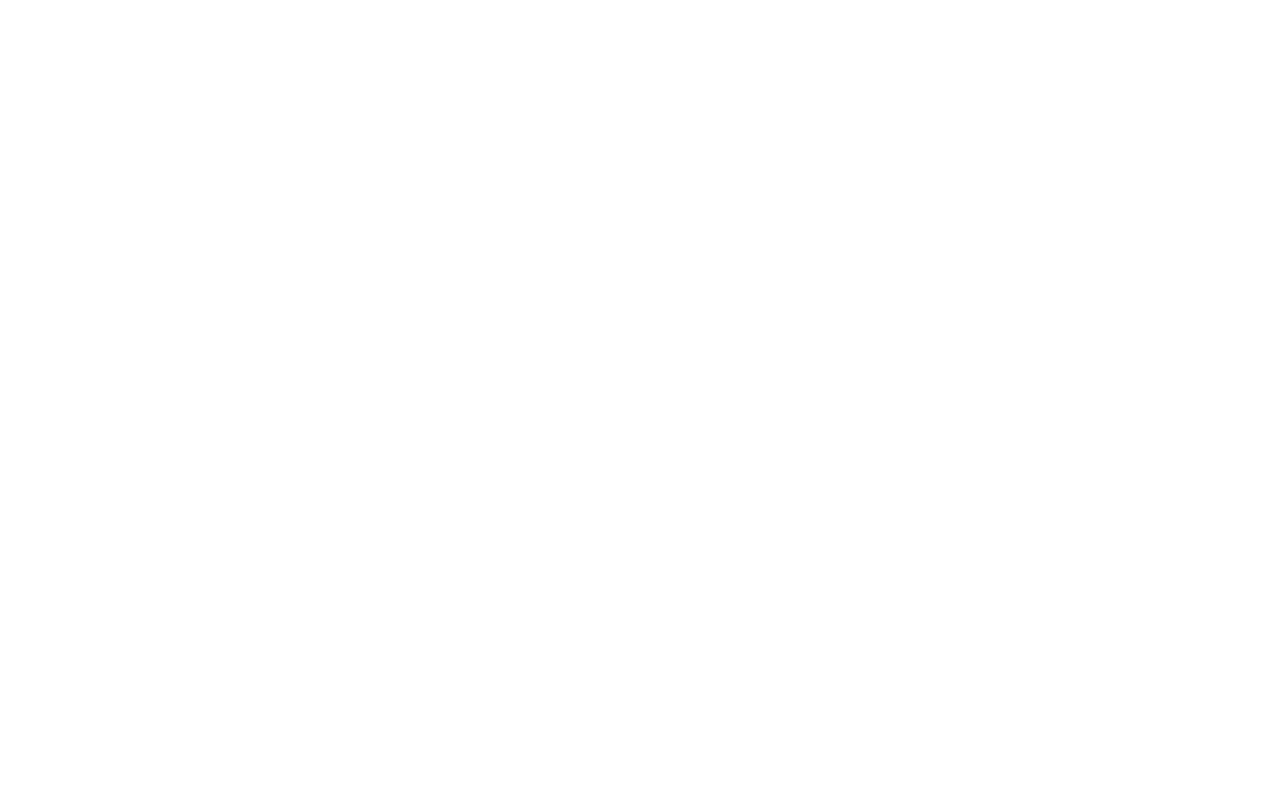
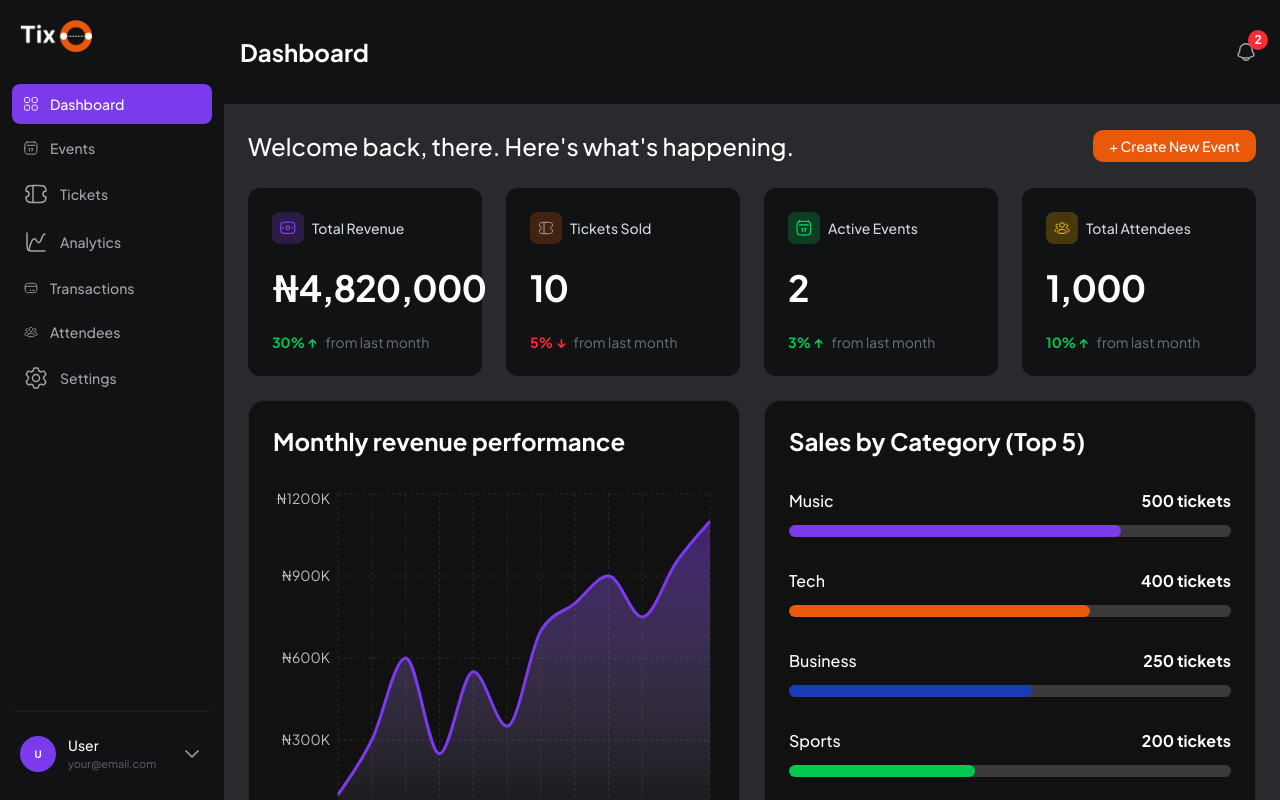
Before and after one commit to dev-prosper99/interns-project, a React (Vite) app: page /Dashboard in a window 1280 px wide. Before the commit this address had no page. Shown: the top 800 px of the page. Built offline with nearby package versions, Linux system fonts and the light colour scheme.

Commit message:
Add Dashboard route, implement logout functionality, and enhance user data handling in authentication

```diff
--- a/src/App.tsx
+++ b/src/App.tsx
@@ -3,9 +3,9 @@
 import Discover from "./pages/Discover";
 import ContactUs from "./pages/ContactUs";
 import AboutUs from "./pages/AboutUs";
-import SignUp from "./pages/Authentication/SignUp"
+import SignUp from "./pages/Authentication/SignUp";
 import Login from "./pages/Authentication/Login";
-
+import Dashboard from "./pages/Dashboard";
 
 function App() {
   return (
@@ -17,6 +17,7 @@
         <Route path="/about-us" element={<AboutUs />} />
         <Route path="/sign-up" element={<SignUp />} />
         <Route path="/login" element={<Login />} />
+        <Route path="/Dashboard" element={<Dashboard />} />
       </Routes>
     </div>
   );
--- a/src/assets/icons.tsx
+++ b/src/assets/icons.tsx
@@ -1184,3 +1184,19 @@
 
   );
 };
+export const LogoutIcon = (props: SVGProps<SVGSVGElement>) => {
+  return(
+    <svg width="24" height="24" viewBox="0 0 24 24" fill="none" xmlns="http://www.w3.org/2000/svg" {...props}>
+<path d="M15 17.625C14.9264 19.4769 13.3831 21.0494 11.3156 20.9988C10.8346 20.987 10.2401 20.8194 9.05112 20.484C6.18961 19.6768 3.70555 18.3203 3.10956 15.2815C3 14.723 3 14.0944 3 12.8373L3 11.1627C3 9.90561 3 9.27705 3.10956 8.71846C3.70555 5.67965 6.18961 4.32316 9.05112 3.51603C10.2401 3.18064 10.8346 3.01295 11.3156 3.00119C13.3831 2.95061 14.9264 4.52307 15 6.37501" stroke="#D42620" stroke-width="1.5" stroke-linecap="round"/>
+<path d="M21 12H10M21 12C21 11.2998 19.0057 9.99153 18.5 9.5M21 12C21 12.7002 19.0057 14.0085 18.5 14.5" stroke="#D42620" stroke-width="1.5" stroke-linecap="round" stroke-linejoin="round"/>
+</svg>
+
+  );
+};
+export const DownarrowIcon = (props: SVGProps<SVGSVGElement>) => {
+  return(
+    <svg width="24" height="24" viewBox="0 0 24 24" fill="none" xmlns="http://www.w3.org/2000/svg" {...props}>
+<path d="M6 9L12 15L18 9" stroke="#A2A4A9" stroke-width="1.6" stroke-linecap="round" stroke-linejoin="round"/>
+</svg>
+  );
+};
--- a/src/components/layouts/Sidebar.tsx
+++ b/src/components/layouts/Sidebar.tsx
@@ -1,4 +1,5 @@
 import { useState } from "react";
+import { useNavigate } from "react-router-dom";
 import {
   DashboardIcon,
   EventIcon,
@@ -7,6 +8,8 @@
   TransactionIcon,
   AttendeeIcon,
   SettingsIcon,
+  LogoutIcon,
+  DownarrowIcon
 } from "@/assets/icons";
 import logo from "@/assets/images/logo.png";
 
@@ -22,15 +25,43 @@
 
 export default function Sidebar() {
   const [active, setActive] = useState<string>("Dashboard");
+  const [showLogoutMenu, setShowLogoutMenu] = useState(false);
+  const navigate = useNavigate();
+
+  const displayName =
+    (localStorage.getItem("fullName") ||
+      localStorage.getItem("firstName") ||
+      "User")
+      .trim()
+      .replace(/\s+/g, " ") || "User";
+
+  const userEmail =
+    (localStorage.getItem("email") || "your@email.com").trim() ||
+    "your@email.com";
+
+  const initials = displayName
+    .split(" ")
+    .filter(Boolean)
+    .slice(0, 2)
+    .map((part) => part[0]?.toUpperCase())
+    .join("") || "U";
+
+  const handleLogout = () => {
+    localStorage.removeItem("token");
+    localStorage.removeItem("refreshToken");
+    localStorage.removeItem("firstName");
+    localStorage.removeItem("fullName");
+    localStorage.removeItem("email");
+    setShowLogoutMenu(false);
+    navigate("/login");
+  };
 
   return (
-    <div className="h-full  w-56 bg-neutral-1000 flex flex-col justify-between px-3 py-5">
-
-      <div>
+    <aside className="h-screen w-56 bg-neutral-1000 flex flex-col px-3 py-5 sticky top-0">
+      <div className="flex-1">
         <div className="flex items-center gap-2 px-2 mb-8">
           <img src={logo} alt="Logo" className="h-8 w-auto" />
         </div>
-
 
         <nav className="flex flex-col gap-1">
           {navItems.map(({ label, icon: Icon }) => {
@@ -43,15 +74,13 @@
                   ${
                     isActive
                       ? " text-white bg-purple-500 font-bold"
-                      : "text-neutral-400  hover:text-white"
+                      : "text-neutral-400 hover:text-white"
                   }`}
               >
-                <Icon color={`
-                  ${
-                    isActive
-                      ? "white"
-                      : "#A2A4A9"
-                  }`} style={{fontWeight: `${isActive ? 700 : 400}`}} />
+                <Icon
+                  color={isActive ? "white" : "#A2A4A9"}
+                  style={{ fontWeight: isActive ? 700 : 400 }}
+                />
 
                 {label}
               </button>
@@ -60,20 +89,45 @@
         </nav>
       </div>
 
+      <div className="mt-auto pt-4 border-t border-white/5 relative">
+        <button
+          type="button"
+          onClick={() => setShowLogoutMenu((prev) => !prev)}
+          className="w-full flex items-center gap-3 px-2 py-2 rounded-xl hover:bg-white/5 cursor-pointer text-left"
+        >
+          <div className="w-9 h-9 rounded-full bg-purple-500 flex items-center justify-center text-[10px] font-semibold text-white shrink-0">
+            {initials}
+          </div>
+          <div className="flex-1 min-w-0">
+            <p className="text-white text-sm font-medium truncate leading-tight">
+              {displayName}
+            </p>
+            <p className="text-neutral-500 text-[11px] truncate leading-tight mt-0.5">
+              {userEmail}
+            </p>
+          </div>
+          <span
+            className={`text-neutral-300 text-lg leading-none transition-transform duration-200 ${
+              showLogoutMenu ? "rotate-180" : "rotate-0"
+            }`}
+          >
+            <DownarrowIcon />
+          </span>
+        </button>
 
-      <div className="flex items-center gap-2 px-2 py-2 rounded-lg hover:bg-white/5 cursor-pointer">
-        <div className="w-8 h-8 rounded-full bg-purple-500  flex items-center justify-center text-xs font-semibold text-white shrink-0">
-          ME
-        </div>
-        <div className="flex-1 min-w-0">
-          <p className="text-white text-sm font-medium truncate">
-            Michael Events
-          </p>
-          <p className="text-neutral-500 text-xs truncate">
-            michaelevents@gmail.com
-          </p>
-        </div>
+        {showLogoutMenu && (
+          <div className="absolute bottom-full left-0 right-0 mb-2 rounded-xl bg-neutral-800 overflow-hidden shadow-lg">
+            <button
+              type="button"
+              onClick={handleLogout}
+              className="w-full flex items-center justify-center gap-2 rounded-xl px-3 py-2.5 text-sm font-medium text-red-500 hover:bg-white/5"
+            >
+              <span className="text-base"><LogoutIcon /></span>
+              Log Out
+            </button>
+          </div>
+        )}
       </div>
-    </div>
+    </aside>
   );
 }
--- a/src/pages/Dashboard.tsx
+++ b/src/pages/Dashboard.tsx
@@ -55,6 +55,9 @@
 
 const Dashboard = () => {
   const [isSidebarOpen, setIsSidebarOpen] = useState(false);
+  const firstName = (localStorage.getItem("firstName") || "there")
+    .trim()
+    .replace(/\s+/g, " ") || "there";
 
   return (
     <div className="flex ">
@@ -92,7 +95,7 @@
         <div className="p-6">
           <div className="flex flex-col md:flex-row md:items-center md:justify-between gap-4 mb-6">
             <p className="text-white text-[24px] font-medium">
-              Welcome back, Michael. Here's what's happening.
+              Welcome back, {firstName}. Here's what's happening.
             </p>
 
             <Button variant="yellow" className=" md:w-auto w-1/2">
--- a/src/pages/authentication/Login.tsx
+++ b/src/pages/authentication/Login.tsx
@@ -9,6 +9,56 @@
 import { Link, useNavigate } from "react-router-dom";
 import { useState } from "react";
 import Alert from "@/components/ui/alert";
+
+const getAuthToken = (payload: any): string | null => {
+  const candidates = [
+    payload?.token,
+    payload?.accessToken,
+    payload?.authToken,
+    payload?.jwt,
+    payload?.data?.token,
+    payload?.data?.accessToken,
+    payload?.data?.authToken,
+    payload?.data?.jwt,
+    payload?.user?.token,
+    payload?.user?.accessToken,
+  ];
+
+  const token = candidates.find(
+    (value) => typeof value === "string" && value.trim().length > 0,
+  );
+
+  return typeof token === "string" ? token : null;
+};
+
+const getDisplayFirstName = (payload: any, fallback = ""): string => {
+  const rawName =
+    payload?.user?.firstname ||
+    payload?.user?.firstName ||
+    payload?.firstname ||
+    payload?.firstName ||
+    payload?.name ||
+    payload?.fullName ||
+    payload?.user?.name ||
+    fallback;
+
+  const cleaned = String(rawName || "").trim().replace(/\s+/g, " ");
+
+  if (!cleaned) return fallback;
+
+  return cleaned.split(" ")[0];
+};
+
+const fullNameFromEmail = (email: string): string => {
+  if (!email || !email.includes("@")) return "";
+
+  const localPart = email.split("@")[0];
+  return localPart
+    .split(/[._-]+/)
+    .filter(Boolean)
+    .map((part) => part.charAt(0).toUpperCase() + part.slice(1))
+    .join(" ");
+};
 
 const Login = () => {
   const [email, setEmail] = useState("");
@@ -60,15 +110,36 @@
 
       console.log("Login response:", data);
 
-
       if (!response.ok) {
         throw new Error(data.message || "Invalid email or password");
       }
 
+      const authToken = getAuthToken(data);
 
-      localStorage.setItem("token", data.token);
-      localStorage.setItem("refreshToken", data.refreshToken);
+      if (!authToken) {
+        throw new Error("Authentication token was not returned by the server.");
+      }
 
+      const savedFirstName = localStorage.getItem("firstName") || "";
+      const savedFullName = localStorage.getItem("fullName") || "";
+      const responseFirstName = getDisplayFirstName(data, savedFirstName);
+      const finalFirstName =
+        (responseFirstName || savedFirstName || email.split("@")[0]).trim();
+      const normalizedEmail = email.trim().toLowerCase();
+      const finalFullName =
+        (data?.user?.name || data?.user?.fullName || savedFullName || fullNameFromEmail(normalizedEmail)).trim();
+
+      localStorage.setItem("token", authToken);
+      localStorage.setItem("refreshToken", data.refreshToken || data.refresh_token || "");
+      localStorage.setItem("email", normalizedEmail);
+
+      if (finalFirstName) {
+        localStorage.setItem("firstName", finalFirstName);
+      }
+
+      if (finalFullName) {
+        localStorage.setItem("fullName", finalFullName);
+      }
 
       setAlert({
         type: "success",
@@ -78,8 +149,7 @@
 
       console.log("Login successful:", data);
 
-
-      navigate("/dashboard");
+      navigate("/Dashboard");
     } catch (error) {
       console.error("Login error:", error);
 
--- a/src/pages/authentication/SignUp.tsx
+++ b/src/pages/authentication/SignUp.tsx
@@ -69,6 +69,21 @@
 
       console.log("Registration successful:", data);
 
+      const registeredFullName = fullName.trim();
+      const registeredFirstName = String(firstname || "").trim();
+      const normalizedEmail = email.trim().toLowerCase();
+
+      if (registeredFullName) {
+        localStorage.setItem("fullName", registeredFullName);
+      }
+
+      if (normalizedEmail) {
+        localStorage.setItem("email", normalizedEmail);
+      }
+
+      if (registeredFirstName) {
+        localStorage.setItem("firstName", registeredFirstName);
+      }
 
       navigate("/login");
     } catch (error) {
```
